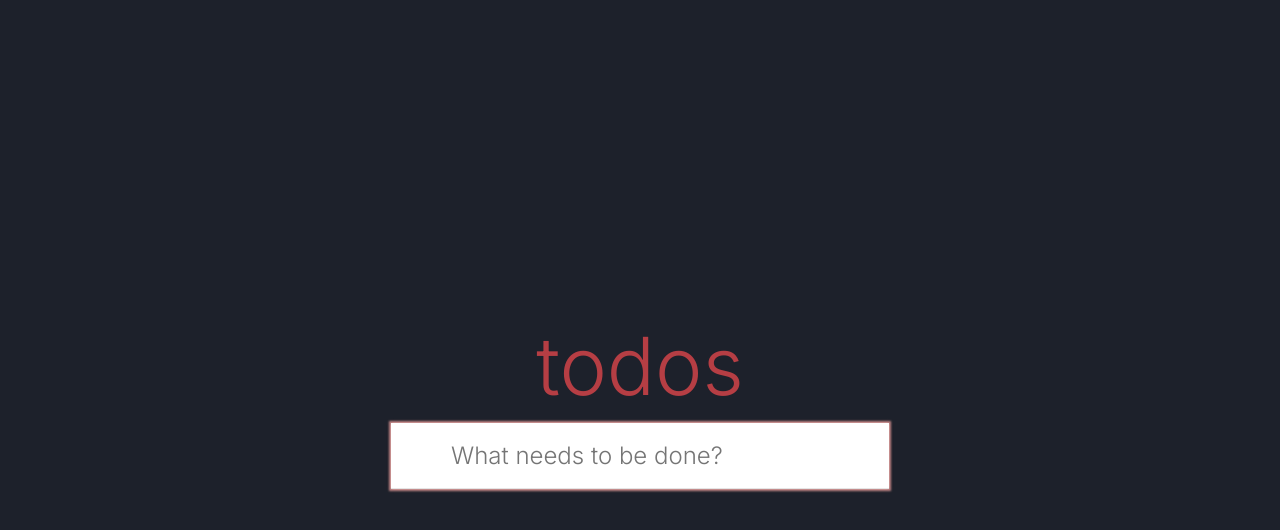
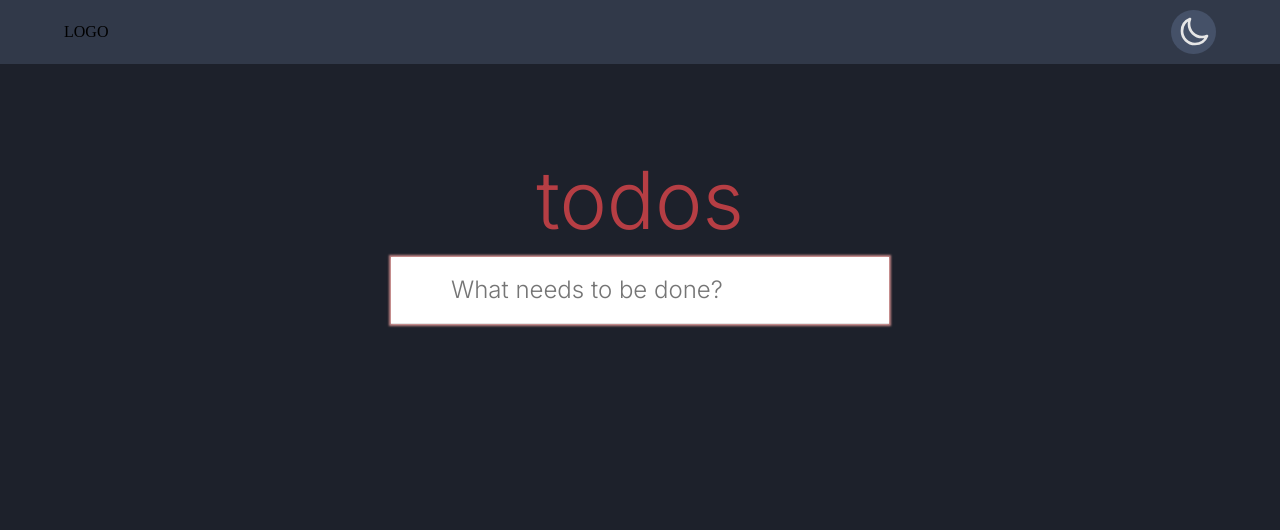
Before and after one commit to fanderssondev/Svelte-todo, a SvelteKit app: page / in a window 1280 px wide. Shown: the top 530 px of the page. Built offline with nearby package versions, Linux system fonts and the light colour scheme.

Commit message:
dark theme

```diff
--- a/Buildsteps.ts
+++ b/Buildsteps.ts
@@ -31,5 +31,5 @@
 // TODO: Store
 // [X]: Create store to handle todo state
 
-// TODO: Refactor Store
-// []: Break out state functions to custom store
+// TODO: Dark mode
+// []: Create Dark mode
--- a/src/app.html
+++ b/src/app.html
@@ -1,12 +1,15 @@
 <!doctype html>
 <html lang="en">
+
 <head>
    <meta charset="utf-8" />
-		<link rel="icon" href="%sveltekit.assets%/favicon.png" />
+   <!-- <link rel="icon" href="%sveltekit.assets%/favicon.png" /> -->
    <meta name="viewport" content="width=device-width, initial-scale=1" />
    %sveltekit.head%
 </head>
+
 <body data-sveltekit-preload-data="hover">
    <div style="display: contents">%sveltekit.body%</div>
 </body>
+
 </html>
--- a/src/global.css
+++ b/src/global.css
@@ -12,7 +12,10 @@
    --sans-serif: 'Inter', sans-serif;
 
    --color-bg: hsl(220, 20%, 14%);
+   --color-bg-2: hsl(220, 20%, 24%);
+   --color-bg-3: hsl(220, 20%, 34%);
    --color-text: hsl(0, 0%, 2%);
+   --color-text-2: hsl(0, 0%, 90%);
    --color-title: hsl(357, 49%, 48%);
    --color-highlight: hsl(0, 33%, 64%);
    --color-gray-28: hsl(0, 0%, 28%);
@@ -33,13 +36,18 @@
 }
 
 html,
-body {
+body,
+main {
    height: 100%;
 }
 
-body {
-   display: grid;
-   place-content: center;
+main {
+   /* display: grid;
+   place-content: center; */
+   display: flex;
+   flex-direction: column;
+   align-items: center;
+   padding-top: 5rem;
    font-family: var(--sans-serif);
    font-weight: 300;
    line-height: 1.4;
--- /dev/null
+++ b/src/lib/Header.svelte
@@ -0,0 +1,44 @@
+<script lang="ts">
+	import ThemeButton from './ThemeButton.svelte';
+</script>
+
+<header>
+	<div class="header">
+		<div class="logo">LOGO</div>
+		<ThemeButton />
+	</div>
+</header>
+
+<style>
+	header {
+		background-color: var(--color-bg-2);
+		padding-block: 0.5em;
+	}
+
+	.header {
+		display: flex;
+		justify-content: space-between;
+		align-items: center;
+		max-width: 90%;
+		margin: 0 auto;
+		min-height: 3rem;
+	}
+
+	button {
+		display: grid;
+		align-items: center;
+		background-color: var(--color-bg-3);
+		/* font-size: 3rem; */
+		padding: 0.4rem;
+		border-radius: 50%;
+	}
+
+	svg {
+		--size: 2rem;
+
+		color: var(--color-text-2);
+		width: var(--size);
+		aspect-ratio: 1;
+		/* height: 50px; */
+	}
+</style>
--- /dev/null
+++ b/src/lib/ThemeButton.svelte
@@ -0,0 +1,53 @@
+<script lang="ts">
+	let darkMode = false;
+</script>
+
+<button
+	>{#if darkMode}
+		<svg
+			xmlns="http://www.w3.org/2000/svg"
+			fill="none"
+			viewBox="0 0 24 24"
+			stroke-width="2"
+			stroke="currentColor"
+		>
+			<path
+				stroke-linecap="round"
+				stroke-linejoin="round"
+				d="M12 3v2.25m6.364.386-1.591 1.591M21 12h-2.25m-.386 6.364-1.591-1.591M12 18.75V21m-4.773-4.227-1.591 1.591M5.25 12H3m4.227-4.773L5.636 5.636M15.75 12a3.75 3.75 0 1 1-7.5 0 3.75 3.75 0 0 1 7.5 0Z"
+			/>
+		</svg>
+	{:else}
+		<svg
+			xmlns="http://www.w3.org/2000/svg"
+			fill="none"
+			viewBox="0 0 24 24"
+			stroke-width="2"
+			stroke="currentColor"
+		>
+			<path
+				stroke-linecap="round"
+				stroke-linejoin="round"
+				d="M21.752 15.002A9.72 9.72 0 0 1 18 15.75c-5.385 0-9.75-4.365-9.75-9.75 0-1.33.266-2.597.748-3.752A9.753 9.753 0 0 0 3 11.25C3 16.635 7.365 21 12.75 21a9.753 9.753 0 0 0 9.002-5.998Z"
+			/>
+		</svg>
+	{/if}
+</button>
+
+<style>
+	button {
+		display: grid;
+		align-items: center;
+		background-color: var(--color-bg-3);
+		padding: 0.4rem;
+		border-radius: 50%;
+	}
+
+	svg {
+		--size: 2rem;
+
+		color: var(--color-text-2);
+		width: var(--size);
+		aspect-ratio: 1;
+	}
+</style>
--- a/src/routes/+layout.svelte
+++ b/src/routes/+layout.svelte
@@ -1,6 +1,13 @@
 <script lang="ts">
 	import '../global.css';
+	import Header from '$lib/Header.svelte';
 </script>
+
+<svelte:head>
+	<title>Svelte Todo</title>
+</svelte:head>
+
+<Header></Header>
 
 <main>
 	<h1 class="title">todos</h1>
```
Also changed, not shown: static/favicon.png (deleted). Lines whose indentation alone changed are shown as unchanged.
